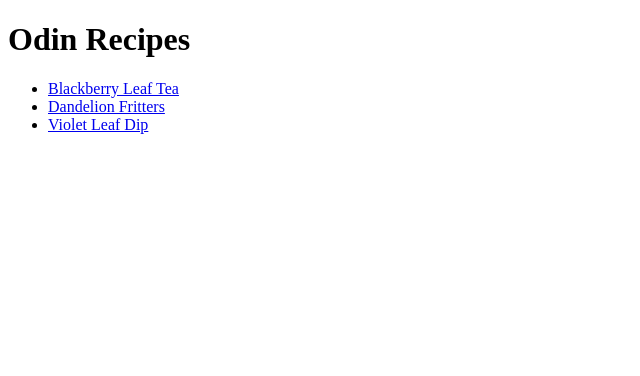
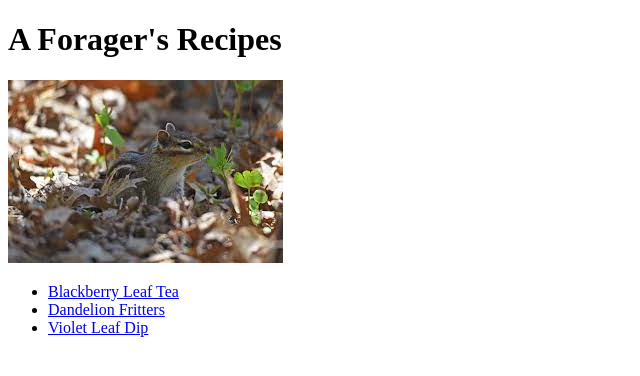
Before and after one commit to mccoolgrime/Practice_HTML_Recipes, a plain HTML site: page index.html in a window 1280 px wide. Shown: the whole page, without its empty margins (0-640 px from the left). Drawn offline with Linux system fonts and the light colour scheme.

Commit message:
Edit index
Add chipmunk image
Change header

```diff
--- a/index.html
+++ b/index.html
@@ -7,7 +7,8 @@
     <title>A Forager's Recipes</title>
 </head>
 <body>
-    <h1>Odin Recipes</h1>
+    <h1>A Forager's Recipes</h1>
+    <img src="images/chipmunk.jpeg" alt="eastern chipmunk foraging in leaf litter">
         <ul>
             <li><a href="recipes/blackberryleaftea.html">Blackberry Leaf Tea</a></li>
             <li><a href="recipes/dandelionfritters.html">Dandelion Fritters</a></li>
```
Also changed, not shown: images/chipmunk.jpeg (added).
